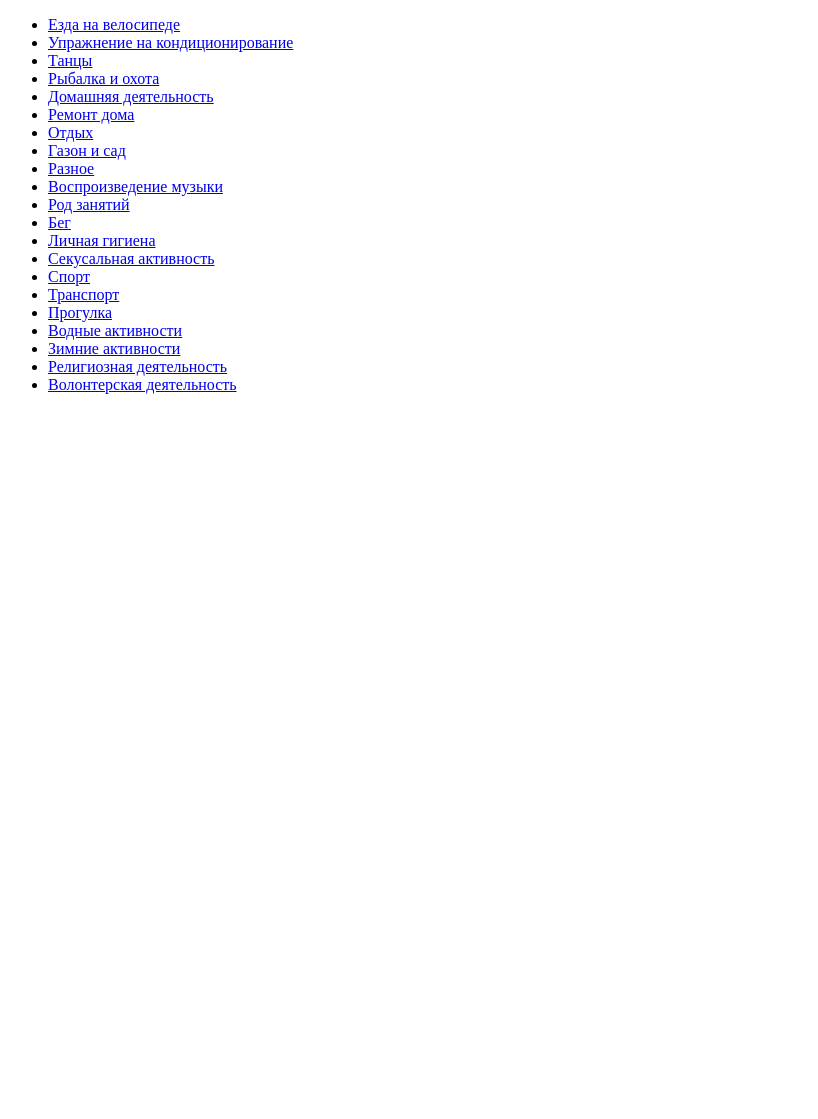
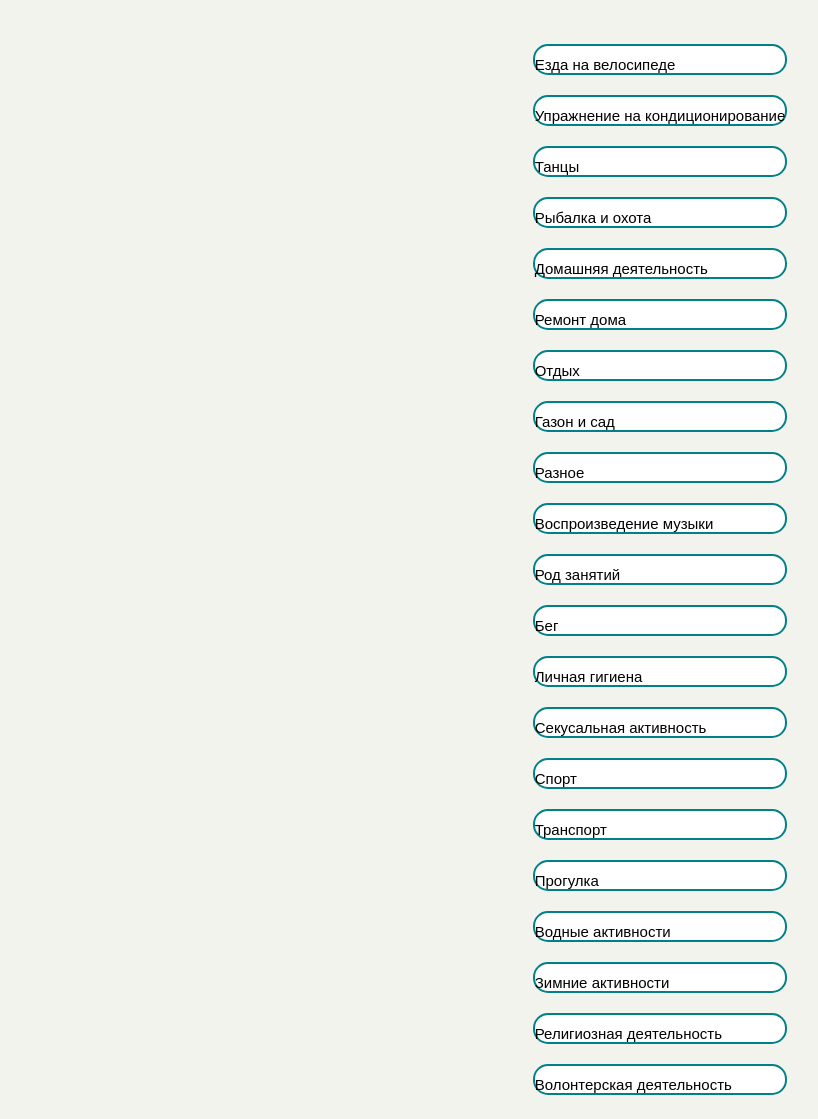
Before and after one commit to nikolayshumik/caloriesappweb, a Django app: page /categories/ in a window 1280 px wide. Shown: the whole page, without its empty margins (0-818 px from the left). Before the commit the page ends 394 px from the top, so only its background shows below. Run offline with Django 4.2, Linux system fonts and the light colour scheme; data comes from the database, SQL or seed files in the repository; both versions use the stored data as it was after the commit.

Commit message:
add mini styles

```diff
--- a/appflut/webflut/templates/category_list.html
+++ b/appflut/webflut/templates/category_list.html
@@ -1,13 +1,23 @@
+{% load static %}
+{% load pwa %}
 <!DOCTYPE html>
 <html lang="en">
-<head>
-    <meta charset="UTF-8">
-    <title>Title</title>
-</head>
+  <head>
+    <meta name="viewport" charset="UTF-8" content="width=device-width, initial-scale=1">
+    <title>Активности</title>
+    <!--Медиа запросы, адаптив-->
+    <link href="{% static 'css/Eatings Pages/Activities/activities.css' %}" rel="stylesheet" />
+    <link href="{% static 'css/Eatings Pages/general.css' %}" rel="stylesheet" />
+    <!--Скрипт  -->
+    <script src="{% static 'js/eatingbase/script_activities.js' %}"></script>
+    {% progressive_web_app_meta %}
+  </head>
 <body>
 <ul>
-  {% for category in categories %}
-     <li><a href="{% url 'category_items' category.category %}">{{ category.category }}</a></li>
+ {% for category in categories %}
+     <li class="activities-item">
+         <a href="{% url 'category_items' category.category %}" style="text-decoration: none; color: black;">{{ category.category }}</a>
+     </li>
   {% endfor %}
 </ul>
 
```
Also changed, not shown: appflut/db.sqlite3.
